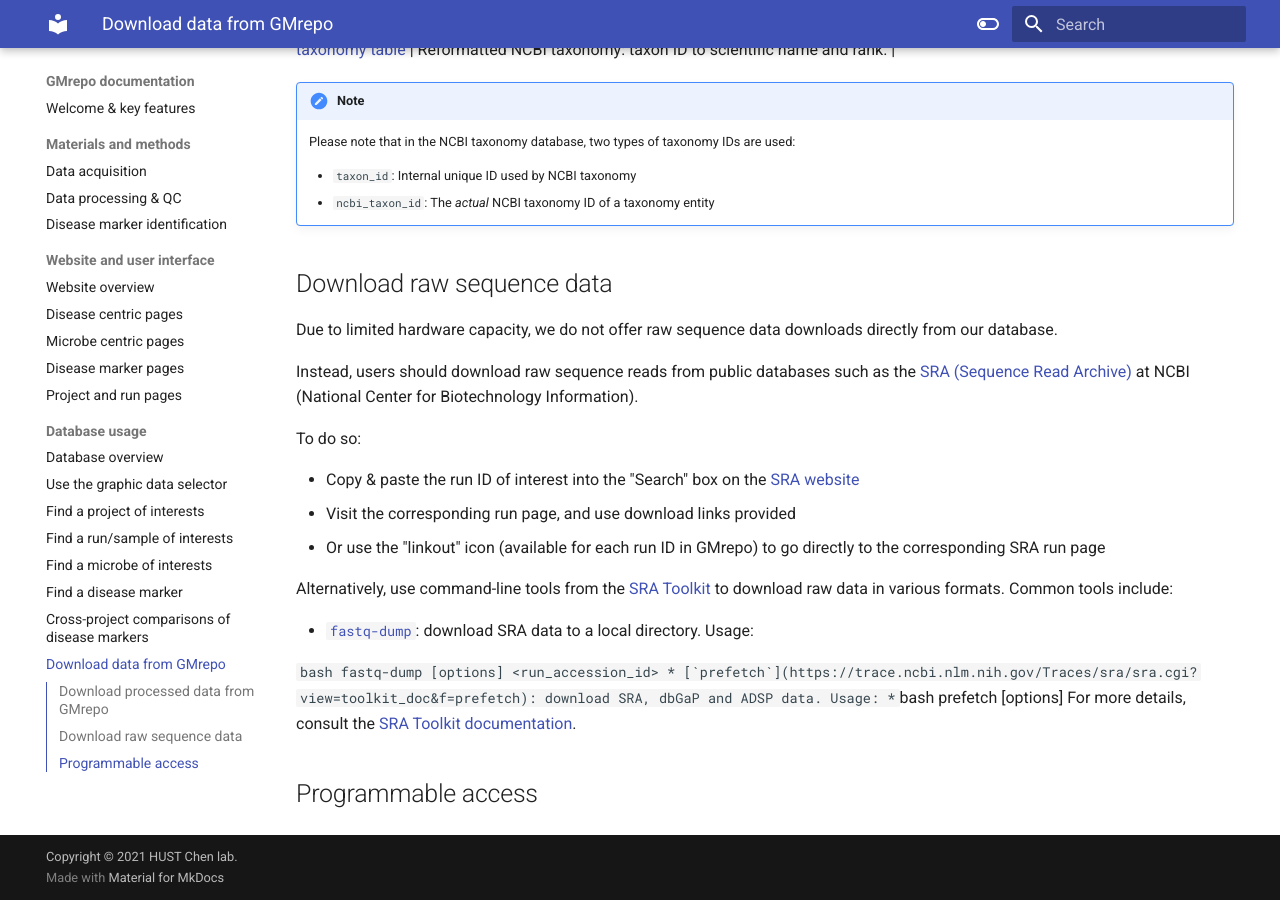
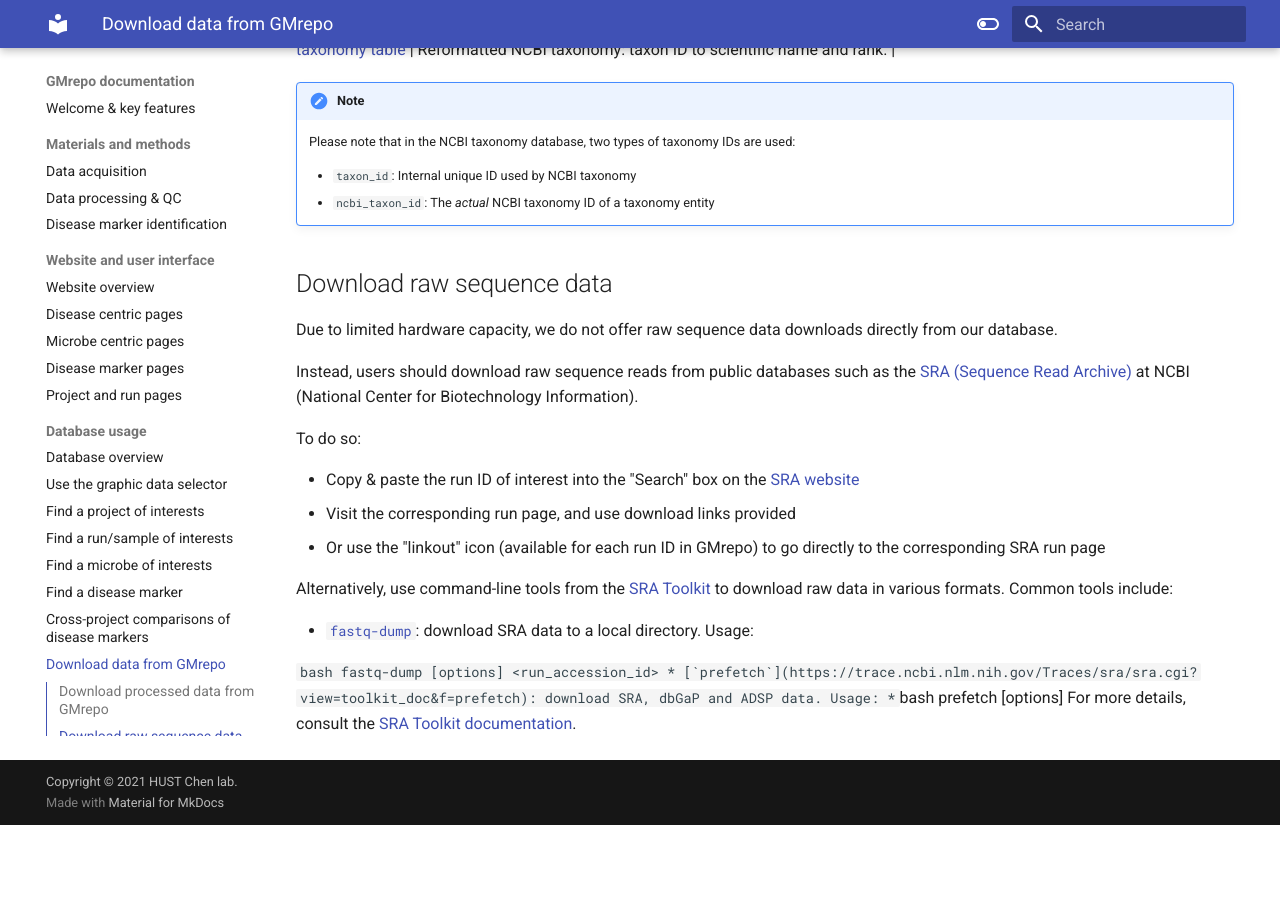
Before and after one commit to 2909682517/gmrepodocumentation, an MkDocs documentation site: the page built from docs/usage/downloaddatafromgmrepo.md, in a window 1280 px wide and 900 px high, scrolled down 562 px. Built offline with MkDocs 1.6.1 and Material for MkDocs 9.7.7, drawn with Linux system fonts in a browser that asks for light colours; after the commit the page ends 1387 px from its top, so only the background shows below that; some of the changed lines change nothing that is shown.

Commit message:
Update downloaddatafromgmrepo(2025.9.5).md

```diff
--- a/docs/usage/downloaddatafromgmrepo.md
+++ b/docs/usage/downloaddatafromgmrepo.md
@@ -7,7 +7,7 @@
 | **File** | **Description** |
 | -------- | --------------- |
 | [Projects](https://gmrepo2025.humangut.info:8443/Downloads/SQLDumps/projects.txt.gz) | A list of projects and related information such as project description. |
-| [Projects summary]([https://gmrepo2025.humangut.info:8443/Downloads/SQLDumps/projects_summary.txt.gz](https://gmrepo2025.humangut.info:8443/Downloads/SQLDumps/stats_by_phenotype_and_project.txt.gz)) | A list of projects and information such as total numbers of associated runs, processed runs, valid runs and failed runs. |
+| [Projects summary](https://gmrepo2025.humangut.info:8443/Downloads/SQLDumps/stats_by_phenotype_and_project.txt.gz) | A list of projects and information such as total numbers of associated runs, processed runs, valid runs and failed runs. |
 | [All runs](https://gmrepo2025.humangut.info:8443/Downloads/SQLDumps/sample_to_run_info.txt.gz) | Information on runs/samples collected in this database, including their associated projects and other curated meta-data. |
 <!-- | [Runs to phenotypes](https://gmrepo2025.humangut.info:8443/Downloads/SQLDumps/sample_to_disease_info.txt.gz) | All runs and their corresponding phenotypes (if any); one run/sample can be associated with multiple phenotypes. | -->
 | [Processed runs](https://gmrepo2025.humangut.info:8443/Downloads/SQLDumps/samples_loaded.txt.gz) | A list of processed runs, tools used for analysis, and their QC statuses. |
@@ -49,9 +49,9 @@
   prefetch [options] <run_accession_id>
 For more details, consult the [SRA Toolkit documentation](https://trace.ncbi.nlm.nih.gov/Traces/sra/sra.cgi?view=toolkit_doc).
 
+<!--
+## Programmable access
 
-## Programmable access
-<!--
 **GMrepo** also provides programmable access to most database contents via `RESTful APIs`.
 
 Below are example codes in languages commonly used in our lab. Users of other languages can adapt from these examples or [contact us](https://gmrepo2025.humangut.info:8443/home) for help:
```
